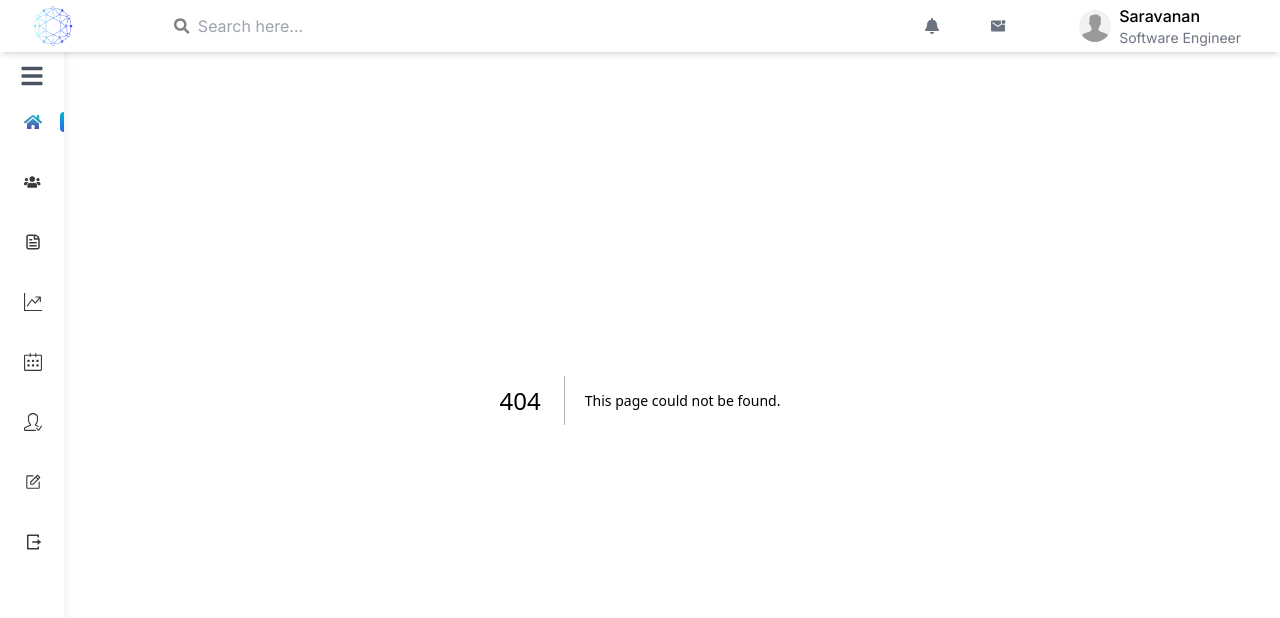
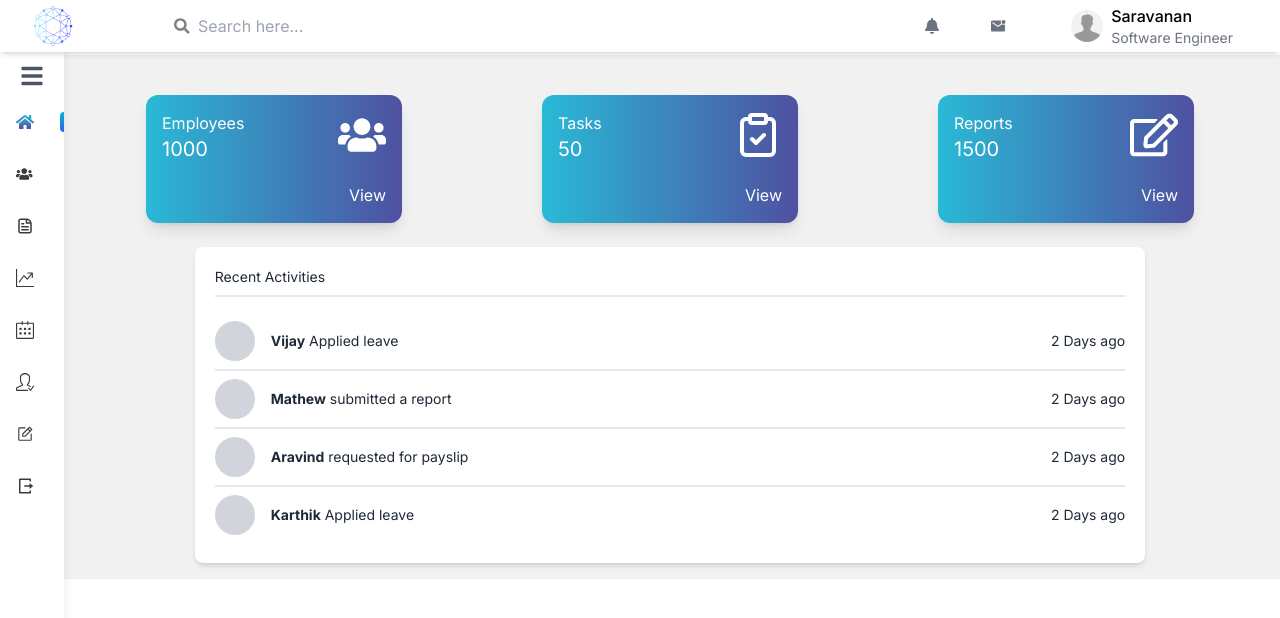
Before and after one commit to mohammadshihabudeen/hrms-frontend, a Next.js app: page /pages/Home in a window 1280 px wide. Before the commit this address had no page. Shown: the top 618 px of the page. Built offline with nearby package versions, Linux system fonts and the light colour scheme.

Commit message:
login and home page

```diff
--- a/src/app/components/Login.tsx
+++ b/src/app/components/Login.tsx
@@ -37,7 +37,7 @@ const Login: React.FC = () => {
       return setErrorMessage("Invalid email or password");
 
     dispatch(setLogin(true));
-    router.push("/Home");
+    router.push("pages/Home");
   };
 
   return (
--- /dev/null
+++ b/src/app/components/RecentActivities.tsx
@@ -0,0 +1,34 @@
+// components/RecentActivities.tsx
+"use client";
+import React from "react";
+import { useSelector } from "react-redux";
+import { selectAllActivities } from "../store/slices/activitiesSlice";
+
+const RecentActivities: React.FC = () => {
+  const activities = useSelector(selectAllActivities);
+
+  return (
+    <div className="bg-white p-5 rounded-lg w-4/5 mx-auto shadow-md">
+      <p className="text-gray-800 text-sm border-b-2 border-gray-200 pb-2 mb-4">
+        Recent Activities
+      </p>
+      <ul className="list-none p-0 m-0">
+        {activities.map((activity) => (
+          <li
+            key={activity.id}
+            className="flex items-center py-2 border-b-2 border-gray-200 last:border-0"
+          >
+            <div className="w-10 h-10 bg-gray-300 rounded-full mr-4"></div>
+            <div className="flex-grow text-gray-800 text-sm">
+              <span className="font-bold">{activity.user}</span>{" "}
+              {activity.action}
+            </div>
+            <div className="text-gray-800 text-sm">{activity.time}</div>
+          </li>
+        ))}
+      </ul>
+    </div>
+  );
+};
+
+export default RecentActivities;
--- /dev/null
+++ b/src/app/components/ui/HomeCard.tsx
@@ -0,0 +1,28 @@
+// components/HomeCard.tsx
+import React from "react";
+
+interface HomeCardProps {
+  name: string;
+  count: number;
+  icon: React.ReactNode;
+  link: string;
+}
+
+const HomeCard: React.FC<HomeCardProps> = ({ name, count, icon, link }) => {
+  return (
+    <div className="m-6 home-card-gradient w-64 h-32 rounded-xl shadow-lg p-4 flex">
+      <div className="flex-grow">
+        <p className="text-white">{name}</p>
+        <p className="text-white text-xl">{count}</p>
+      </div>
+      <div className="flex flex-col justify-between items-end">
+        {icon}
+        <a href={link} className="text-white">
+          View
+        </a>
+      </div>
+    </div>
+  );
+};
+
+export default HomeCard;
--- a/src/app/components/ui/SidebarItem.tsx
+++ b/src/app/components/ui/SidebarItem.tsx
@@ -15,7 +15,7 @@ type props = {
 const SidebarItem = ({ item, isOpen, onClick, isActive }: props) => {
   return (
     <a
-      href={`${item.name !== "Logout" ? "/" + item.name : "Login"}`}
+      href={`${item.name !== "Logout" ? "/pages/" + item.name : "/"}`}
       onClick={isOpen ? onClick : undefined}
       className="ps-4 flex items-center p-2 hover:bg-gray-200 relative mb-4"
     >
--- a/src/app/globals.css
+++ b/src/app/globals.css
@@ -5,3 +5,48 @@
 input {
   color: black;
 }
+.home-card-gradient{
+  background: linear-gradient(90deg, hsla(190, 68%, 50%, 1) 0%, hsla(239, 34%, 47%, 1) 100%);
+}
+.App {
+  display: flex;
+  flex-direction: column;
+}
+
+.app-container {
+  display: flex;
+  flex-direction: column;
+  height: 100vh;
+}
+
+.main-container {
+  display: flex;
+  flex: 1;
+}
+
+.content {
+  height: 100%;
+  background-color: #f1f1f1;
+  margin-top: 55px;
+  flex-grow: 1;
+  margin-left: 150px;
+  transition: margin-left 0.3s;
+}
+
+.sidebar-open .content {
+  margin-left: 150px;
+}
+
+.sidebar-closed .content {
+  margin-left: 60px;
+}
+
+@media (max-width: 768px) {
+  /* html{
+    min-width: 300px;//for width auto
+  } */
+  .content {
+    margin-top: 75px;
+    margin-left: 60px;
+  }
+}
--- a/src/app/layout.tsx
+++ b/src/app/layout.tsx
@@ -1,11 +1,7 @@
 import type { Metadata } from "next";
 import { Inter } from "next/font/google";
 import "./globals.css";
-import "./styles/index.css";
 import Provider from "./store/Provider";
-import SideBar from "../app/components/SideBar"; // Adjust the path as necessary
-import Header from "./components/Header";
-
 const inter = Inter({ subsets: ["latin"] });
 
 export const metadata: Metadata = {
@@ -21,13 +17,7 @@ export default function RootLayout({
   return (
     <html lang="en">
       <body className={inter.className}>
-        <Provider>
-          <div className="flex">
-            <Header />
-            <SideBar />
-            <main className="flex-1">{children}</main>
-          </div>
-        </Provider>
+        <Provider>{children}</Provider>
       </body>
     </html>
   );
--- /dev/null
+++ b/src/app/pages/Home/layout.tsx
@@ -0,0 +1,14 @@
+import type { Metadata } from "next";
+
+export const metadata: Metadata = {
+  title: "Home page",
+  description: "Created by shihab",
+};
+
+export default function RootLayout({
+  children,
+}: Readonly<{
+  children: React.ReactNode;
+}>) {
+  return <>{children}</>;
+}
--- /dev/null
+++ b/src/app/pages/Home/page.tsx
@@ -0,0 +1,35 @@
+import React from "react";
+import HomeCard from "../../components/ui/HomeCard";
+import RecentActivities from "../../components/RecentActivities";
+import { FaRegEdit, FaUsers } from "react-icons/fa";
+import { LuClipboardCheck } from "react-icons/lu";
+
+const Home: React.FC = () => {
+  return (
+    <div className="container mx-auto p-4">
+      <div className="flex justify-around">
+        <HomeCard
+          name={"Employees"}
+          count={1000}
+          icon={<FaUsers className="h-12 w-12 text-white" />}
+          link={"#"}
+        />
+        <HomeCard
+          name={"Tasks"}
+          count={50}
+          icon={<LuClipboardCheck className="h-12 w-12 text-white" />}
+          link={"#"}
+        />
+        <HomeCard
+          name={"Reports"}
+          count={1500}
+          icon={<FaRegEdit className="h-12 w-12 text-white" />}
+          link={"#"}
+        />
+      </div>
+      <RecentActivities />
+    </div>
+  );
+};
+
+export default Home;
--- /dev/null
+++ b/src/app/pages/layout.tsx
@@ -0,0 +1,19 @@
+"use client";
+import SideBar from "../../app/components/SideBar"; // Adjust the path as necessary
+import Header from "../components/Header";
+import { useSelector } from "react-redux";
+import { RootState } from "../store/store";
+export default function RootLayout({
+  children,
+}: Readonly<{
+  children: React.ReactNode;
+}>) {
+  const sidebarOpen = useSelector((state: RootState) => state.sidebar.isOpen);
+  return (
+    <div className={`App ${sidebarOpen ? "sidebar-open" : "sidebar-closed"}`}>
+      <Header />
+      <SideBar />
+      <main className="content">{children}</main>
+    </div>
+  );
+}
--- /dev/null
+++ b/src/app/store/slices/activitiesSlice.ts
@@ -0,0 +1,37 @@
+// slices/activitiesSlice.ts
+import { createSlice } from "@reduxjs/toolkit";
+import { RootState } from "../store";
+interface Activity {
+  id: number;
+  user: string;
+  action: string;
+  time: string;
+}
+
+interface ActivitiesState {
+  activities: Activity[];
+}
+
+const initialState: ActivitiesState = {
+  activities: [
+    { id: 1, user: "Vijay", action: "Applied leave", time: "2 Days ago" },
+    { id: 2, user: "Mathew", action: "submitted a report", time: "2 Days ago" },
+    {
+      id: 3,
+      user: "Aravind",
+      action: "requested for payslip",
+      time: "2 Days ago",
+    },
+    { id: 4, user: "Karthik", action: "Applied leave", time: "2 Days ago" },
+  ],
+};
+
+const activitiesSlice = createSlice({
+  name: "activities",
+  initialState,
+  reducers: {},
+});
+
+export const selectAllActivities = (state: RootState) =>
+  state.activities.activities;
+export default activitiesSlice.reducer;
--- a/src/app/store/store.ts
+++ b/src/app/store/store.ts
@@ -2,10 +2,13 @@ import { configureStore } from "@reduxjs/toolkit";
 import sidebarReducer from "./slices/sidebarSlice";
 import userReducer from "./slices/userSlice";
 import loginReducer from "./slices/loginSlice";
+import activitiesReducer from "./slices/activitiesSlice";
 const store = configureStore({
   reducer: {
     sidebar: sidebarReducer,
     user: userReducer,
+    login: loginReducer,
+    activities: activitiesReducer,
   },
 });
 
```
